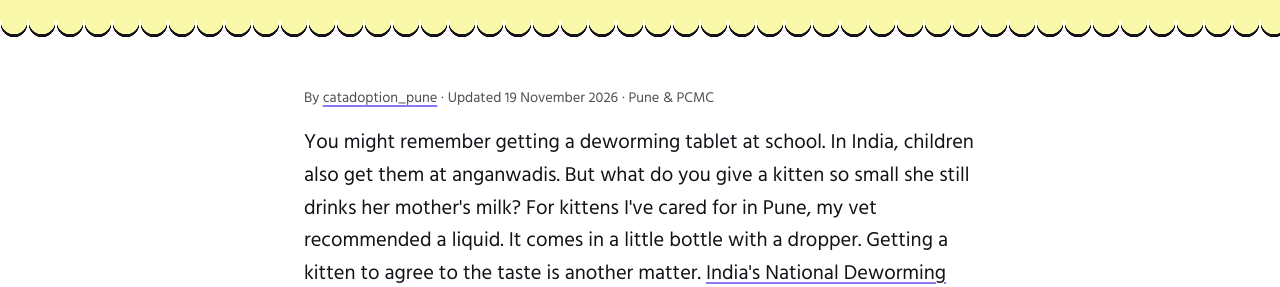
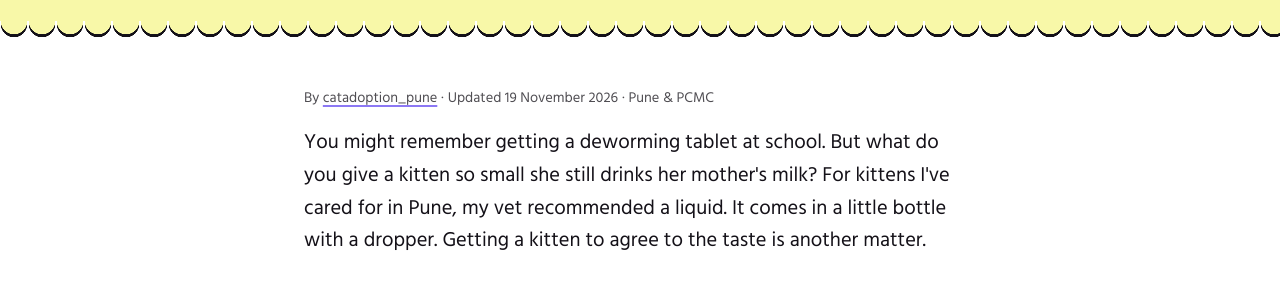
Before and after one commit to odas/catadoption_pune, a plain HTML site: page deworming-kittens-pune.html in a window 1280 px wide. Shown: the part 306-593 px from the top of the page. Drawn offline with Linux system fonts and the light colour scheme.

Commit message:
Trim the opening of the kitten deworming guide

```diff
--- a/deworming-kittens-pune.html
+++ b/deworming-kittens-pune.html
@@ -69,7 +69,7 @@
 <main class="prose">
   <p class="art-meta">By <a href="about.html">catadoption_pune</a> · Updated <time datetime="2026-11-19">19 November 2026</time> · Pune &amp; PCMC</p>
 
-  <p class="lead">You might remember getting a deworming tablet at school. In India, children also get them at anganwadis. But what do you give a kitten so small she still drinks her mother's milk? For kittens I've cared for in Pune, my vet recommended a liquid. It comes in a little bottle with a dropper. Getting a kitten to agree to the taste is another matter. <a href="https://nhm.gov.in/images/pdf/NDD/FAQ/FAQ_for_NDD-FrontlineWorkers_Eng.pdf">India's National Deworming Day</a></p>
+  <p class="lead">You might remember getting a deworming tablet at school. But what do you give a kitten so small she still drinks her mother's milk? For kittens I've cared for in Pune, my vet recommended a liquid. It comes in a little bottle with a dropper. Getting a kitten to agree to the taste is another matter.</p>
 
   <h2>How did she get worms before her first solid meal?</h2>
 
```
